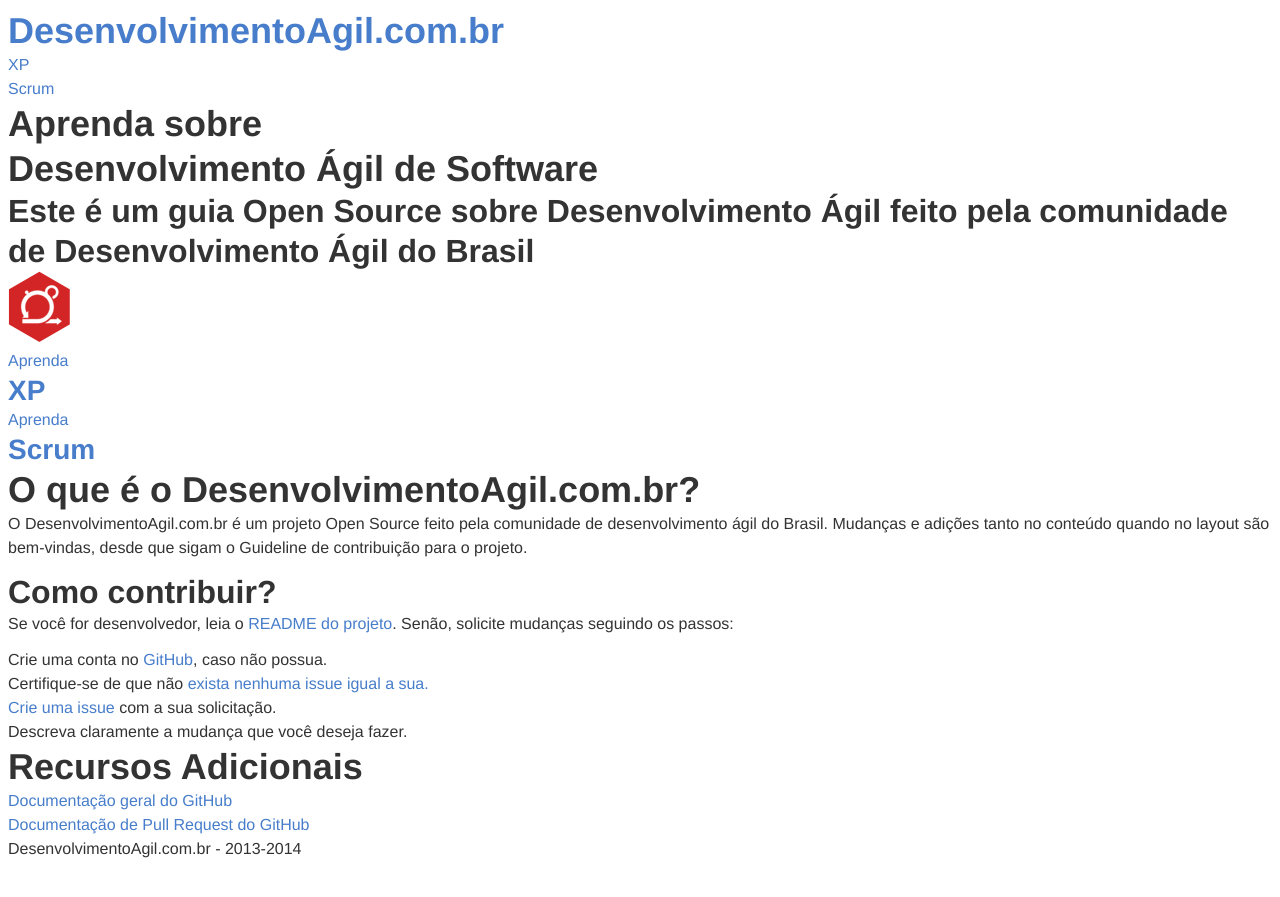
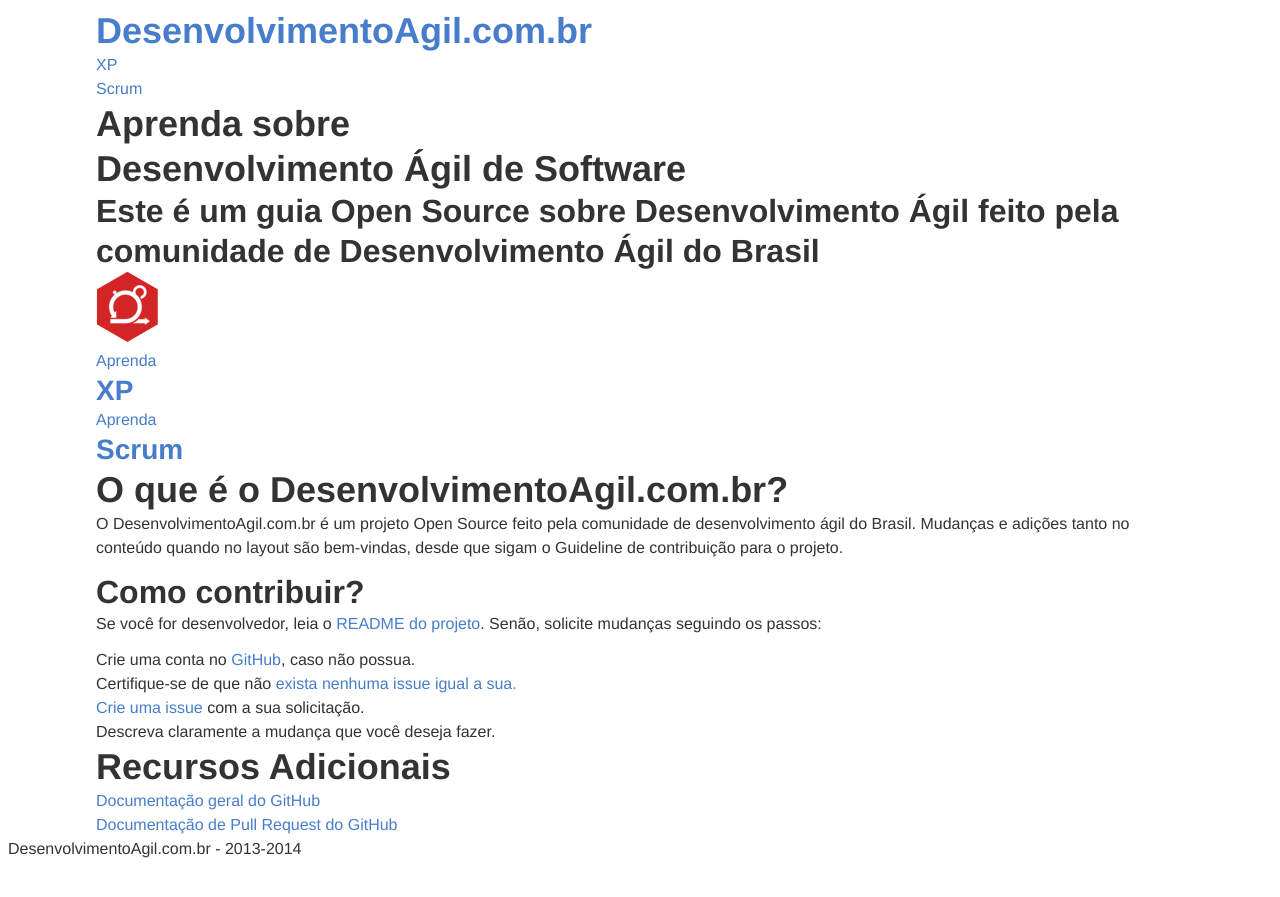
Before and after one commit to desenvolvimentoagilcombr/desenvolvimentoagilcombr.github.com, a Jekyll site: the page built from index.html, in a window 1280 px wide. Shown: the top 897 px of the page. Built offline with Jekyll 4.4.1, drawn with Linux system fonts in a browser that asks for light colours; Markdown is read by kramdown in place of the engine named in the settings.

Commit message:
Start layout default

```diff
--- /dev/null
+++ b/_sass/layouts/_default.scss
@@ -0,0 +1,3 @@
+#wrapper {
+  @include outer-container;
+}
--- a/_sass/style.scss
+++ b/_sass/style.scss
@@ -1,3 +1,4 @@
 @import "bourbon/bourbon"; // Do not edit this folder
 @import "base/base";
 @import "neat/neat"; // Do not edit this folder
+@import 'layouts/default';
```
